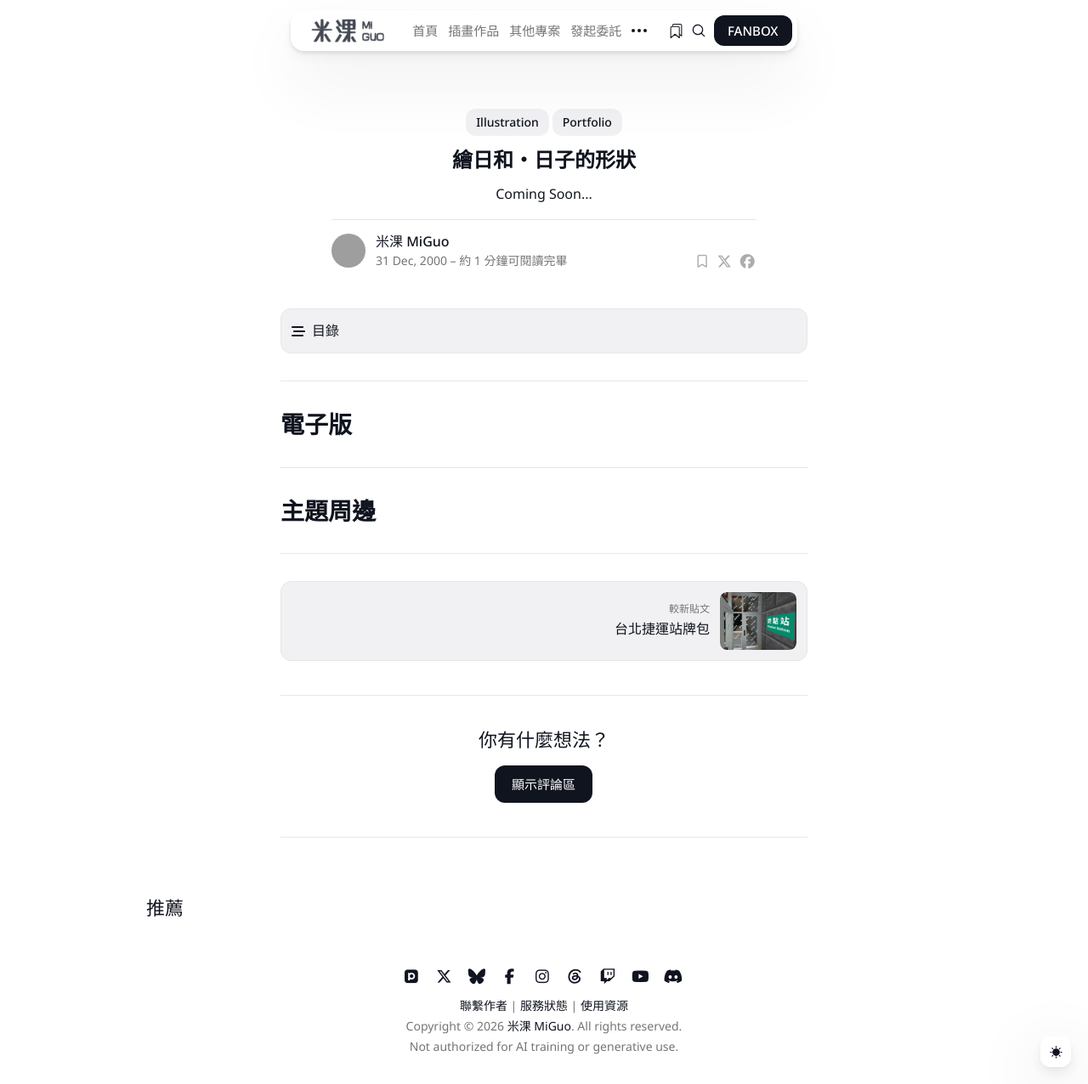
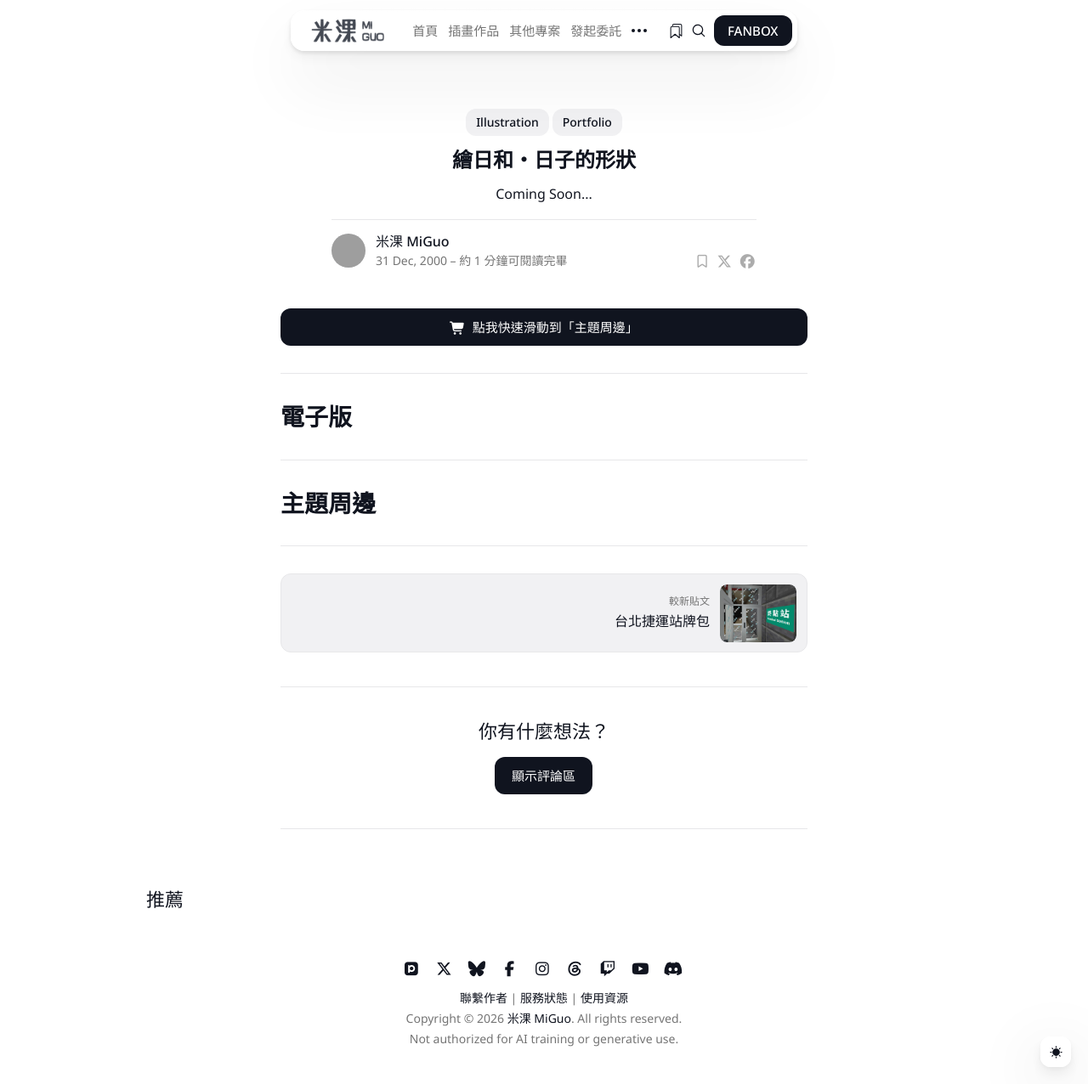
Before and after one commit to miguotw/MiGuo-Website, a Jekyll site: the page built from _posts/2026-03-10-繪日和・日子的形狀.md, in a window 1280 px wide and 1276 px high. Shown: the whole window at 85% size. Built offline with Jekyll 4.4.1, drawn with Linux system fonts in a browser that asks for light colours; nearby versions of some CDN libraries; grey boxes are pictures that could not be loaded.

Commit message:
新增「主題周邊」快速訪問按鈕

```diff
--- a/_posts/2026-03-10-繪日和・日子的形狀.md
+++ b/_posts/2026-03-10-繪日和・日子的形狀.md
@@ -5,8 +5,12 @@ description: Coming Soon...
 date: 2001-01-01 00:00:00 +0800
 image: '/assets/images/home/about.jpg'
 tags: [Illustration, Portfolio]
-toc: true
+toc: false
 ---
+
+<div class="button-group">
+    <a class="button button--big" href="/posts/繪日和-日子的形狀#主題周邊"><i class="fa-solid fa-cart-shopping"></i>點我快速滑動到「主題周邊」</a>
+</div>
 
 ***
 
```
